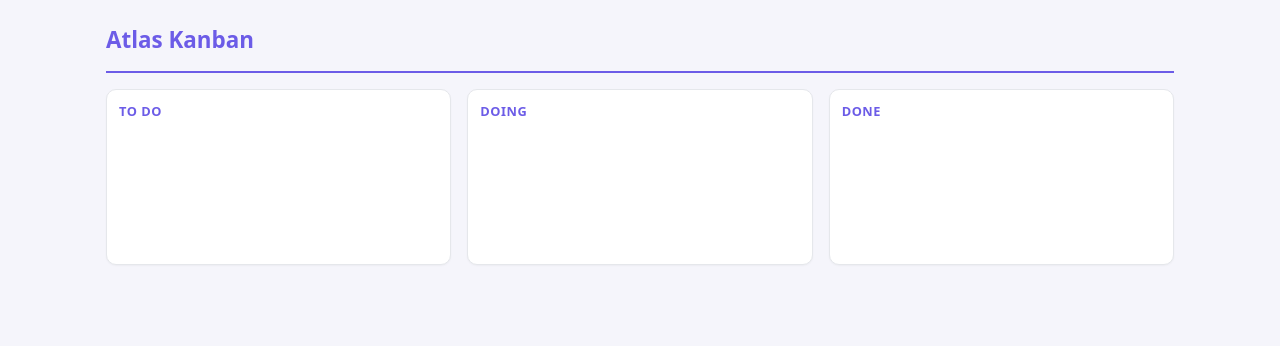
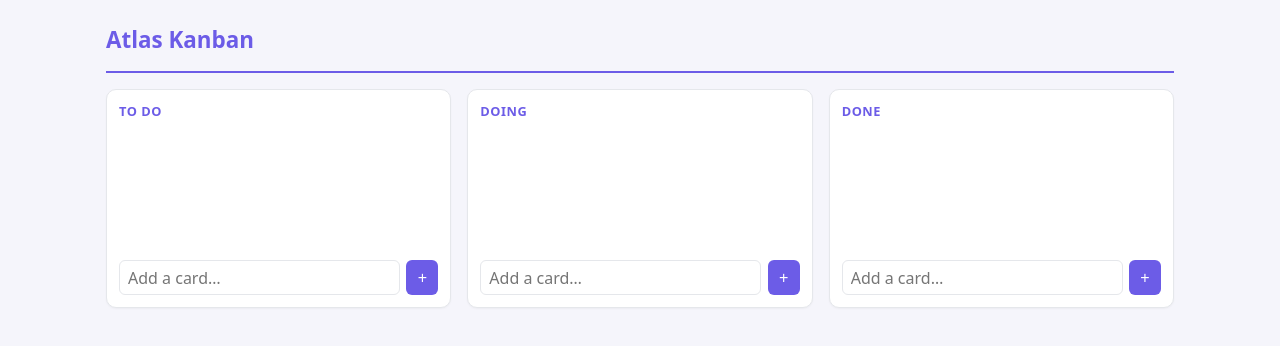
Before and after one commit to ShingShen2003/atlas-kanban, a React (Vite) app: page / in a window 1280 px wide. Shown: the top 346 px of the page. Built offline with nearby package versions, Linux system fonts and the light colour scheme.

Commit message:
feat(S2.1): add, edit, and delete cards (#4)
* chore(S2.1): claim — add, edit, delete cards

* feat(S2.1): add, edit, and delete cards on the board

---------

Co-authored-by: atlas-bot <atlas-bot@users.noreply.github.com>

```diff
--- a/src/App.jsx
+++ b/src/App.jsx
@@ -1,20 +1,106 @@
+import { useState } from 'react'
 import './styles.css'
+import { useBoard, makeCard, COLUMNS } from './useBoard.js'
 
-// S1.2 — board layout: three columns (To Do / Doing / Done). Cards arrive in S2.1.
-const COLUMNS = ['To Do', 'Doing', 'Done']
+// S2.1 — add / edit / delete cards, persisted via the S1.3 board hook.
+function Card({ card, onRename, onDelete }) {
+  const [editing, setEditing] = useState(false)
+  const [draft, setDraft] = useState(card.title)
 
-function Column({ title }) {
+  function commit() {
+    const next = draft.trim()
+    if (next && next !== card.title) onRename(card.id, next)
+    else setDraft(card.title)
+    setEditing(false)
+  }
+
+  return (
+    <article className={`card priority-${card.priority}`}>
+      {editing ? (
+        <input
+          className="card-edit"
+          value={draft}
+          autoFocus
+          onChange={(e) => setDraft(e.target.value)}
+          onBlur={commit}
+          onKeyDown={(e) => {
+            if (e.key === 'Enter') commit()
+            if (e.key === 'Escape') {
+              setDraft(card.title)
+              setEditing(false)
+            }
+          }}
+        />
+      ) : (
+        <span
+          className="card-title"
+          title="Double-click to edit"
+          onDoubleClick={() => setEditing(true)}
+        >
+          {card.title}
+        </span>
+      )}
+      <button
+        className="card-delete"
+        aria-label={`Delete ${card.title}`}
+        onClick={() => onDelete(card.id)}
+      >
+        ×
+      </button>
+    </article>
+  )
+}
+
+function Column({ title, cards, onAdd, onRename, onDelete }) {
+  const [draft, setDraft] = useState('')
+
+  function submit(e) {
+    e.preventDefault()
+    const t = draft.trim()
+    if (!t) return
+    onAdd(t, title)
+    setDraft('')
+  }
+
   return (
     <section className="column">
       <h2 className="column-title">{title}</h2>
       <div className="column-cards" aria-label={`${title} cards`}>
-        {/* cards land in S2.1 */}
+        {cards.map((c) => (
+          <Card key={c.id} card={c} onRename={onRename} onDelete={onDelete} />
+        ))}
       </div>
+      <form className="add-card" onSubmit={submit}>
+        <input
+          className="add-card-input"
+          placeholder="Add a card…"
+          aria-label={`Add a card to ${title}`}
+          value={draft}
+          onChange={(e) => setDraft(e.target.value)}
+        />
+        <button className="add-card-btn" type="submit" aria-label={`Add to ${title}`}>
+          +
+        </button>
+      </form>
     </section>
   )
 }
 
 export default function App() {
+  const [board, setBoard] = useBoard()
+
+  const addCard = (title, column) =>
+    setBoard((b) => ({ ...b, cards: [...b.cards, makeCard(title, column)] }))
+
+  const renameCard = (id, title) =>
+    setBoard((b) => ({
+      ...b,
+      cards: b.cards.map((c) => (c.id === id ? { ...c, title } : c)),
+    }))
+
+  const deleteCard = (id) =>
+    setBoard((b) => ({ ...b, cards: b.cards.filter((c) => c.id !== id) }))
+
   return (
     <div className="app">
       <header className="topbar">
@@ -22,7 +108,14 @@ export default function App() {
       </header>
       <main className="board" aria-label="board">
         {COLUMNS.map((title) => (
-          <Column key={title} title={title} />
+          <Column
+            key={title}
+            title={title}
+            cards={board.cards.filter((c) => c.column === title)}
+            onAdd={addCard}
+            onRename={renameCard}
+            onDelete={deleteCard}
+          />
         ))}
       </main>
     </div>
--- a/src/styles.css
+++ b/src/styles.css
@@ -41,6 +41,58 @@ body { margin: 0; background: #f5f5fb; }
   gap: 0.5rem;
   min-height: 120px;
 }
+.card {
+  display: flex;
+  align-items: flex-start;
+  justify-content: space-between;
+  gap: 0.5rem;
+  background: #faf9ff;
+  border: 1px solid #e5e7eb;
+  border-left: 3px solid #6c5ce7;
+  border-radius: 8px;
+  padding: 0.5rem 0.6rem;
+  font-size: 0.9rem;
+}
+.card.priority-high { border-left-color: #e74c3c; }
+.card.priority-medium { border-left-color: #6c5ce7; }
+.card.priority-low { border-left-color: #00b894; }
+.card-title { flex: 1; cursor: text; word-break: break-word; }
+.card-edit {
+  flex: 1;
+  font: inherit;
+  padding: 0.1rem 0.25rem;
+  border: 1px solid #6c5ce7;
+  border-radius: 4px;
+}
+.card-delete {
+  border: none;
+  background: none;
+  color: #b2bec3;
+  cursor: pointer;
+  font-size: 1.1rem;
+  line-height: 1;
+  padding: 0;
+}
+.card-delete:hover { color: #e74c3c; }
+.add-card { display: flex; gap: 0.4rem; margin-top: 0.5rem; }
+.add-card-input {
+  flex: 1;
+  min-width: 0;
+  font: inherit;
+  padding: 0.35rem 0.5rem;
+  border: 1px solid #e5e7eb;
+  border-radius: 6px;
+}
+.add-card-btn {
+  border: none;
+  background: #6c5ce7;
+  color: #fff;
+  border-radius: 6px;
+  width: 2rem;
+  cursor: pointer;
+  font-size: 1rem;
+}
+.add-card-btn:hover { background: #5a4bd1; }
 @media (max-width: 640px) {
   .board { flex-direction: column; }
 }
```
